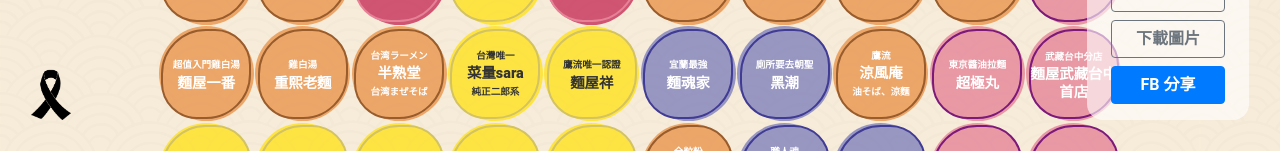
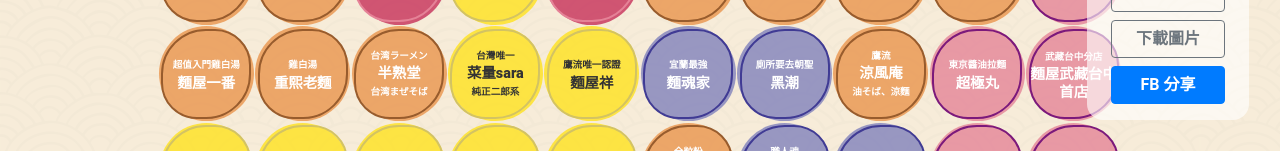
Before and after one commit to jd615645/ramen_point_card_2021, a Vue app: page / in a window 1280 px wide. Shown: the part 649-800 px from the top of the page. Built offline with nearby package versions, Linux system fonts and the light colour scheme.

Commit message:
feat: remove ribon

```diff
--- a/src/App.vue
+++ b/src/App.vue
@@ -20,8 +20,6 @@
     <div class="name-card m-3" @click="rename">
       <h2 class="font-weight-bold">{{ username }}</h2>
     </div>
-
-    <img class="ribbon m-3" src="./assets/images/ribbon.png" title="為受難者及其家屬祈福" alt="為受難者及其家屬祈福">
   </div>
 </template>
 
@@ -102,15 +100,6 @@
   color: #2c3e50;
 }
 
-.ribbon {
-  position: fixed;
-
-  width: 40px;
-
-  bottom: 15px;
-  left: 15px;
-}
-
 .info-block {
   position: fixed;
 
```
Also changed, not shown: src/assets/images/ribbon.png (deleted), 1 other file (tests, documents, lock files or other folders).
